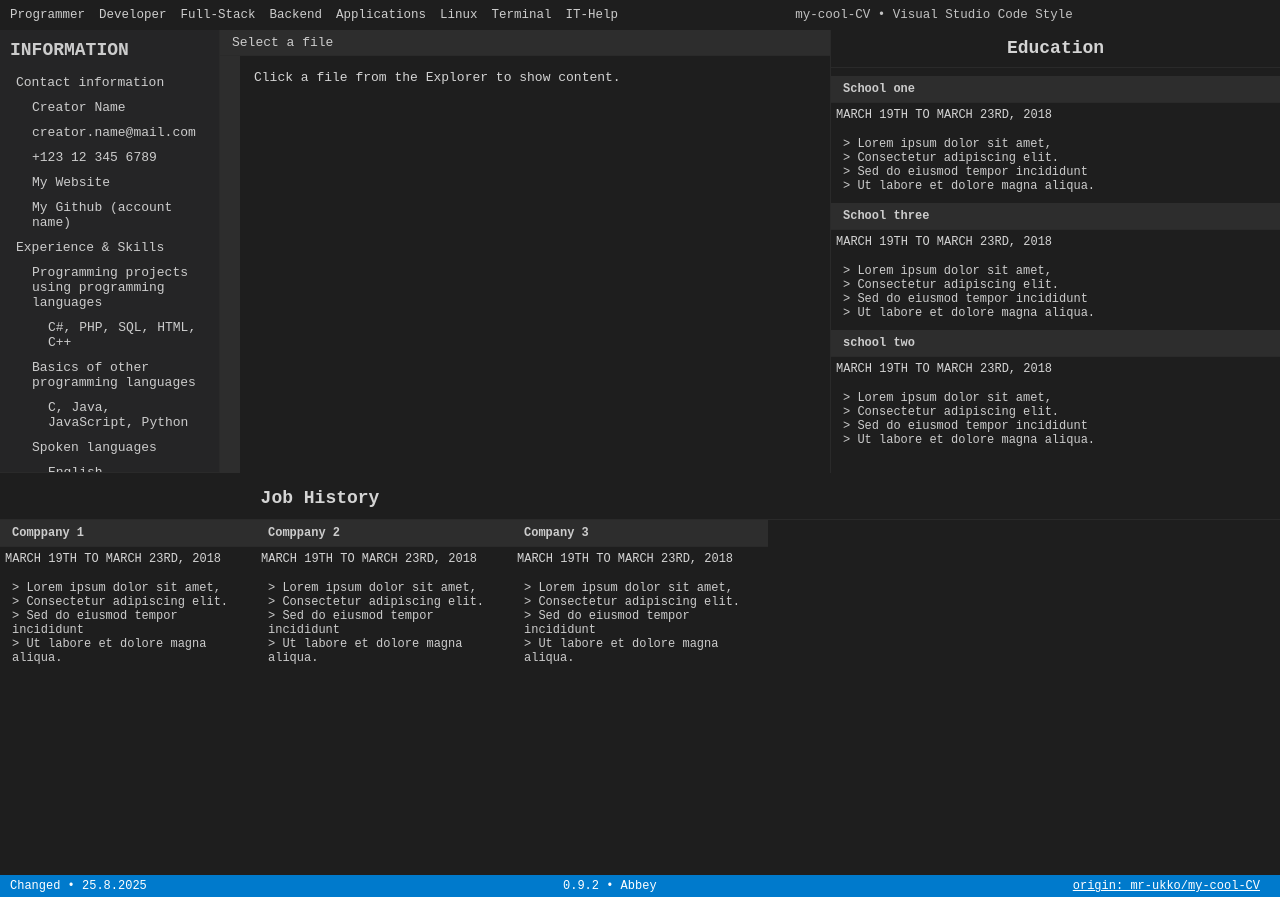
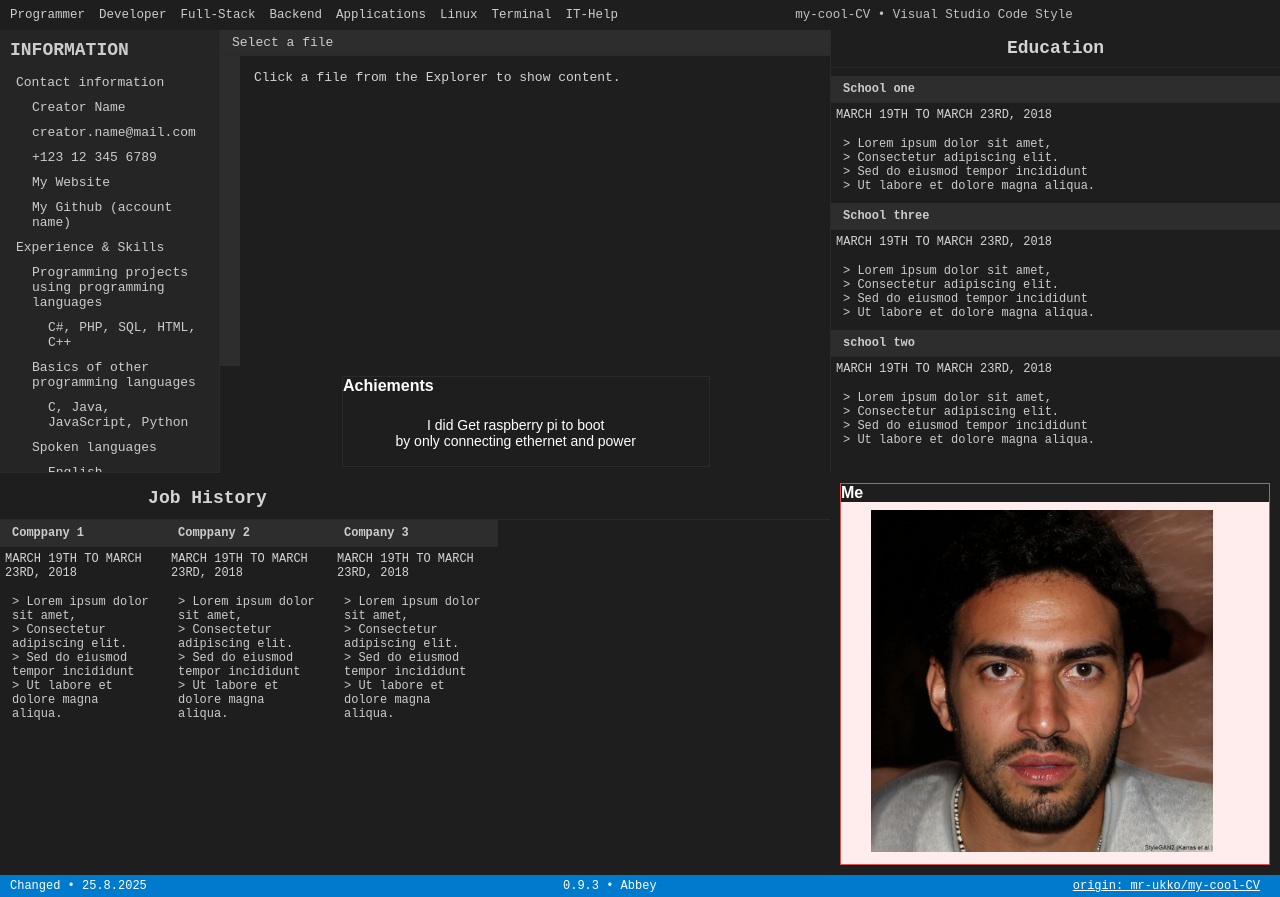
Before and after one commit to mr-ukko/my-cool-CV, a plain HTML site: page index.html in a window 1280 px wide. Drawn offline with Linux system fonts and the light colour scheme; some icons are missing.

Commit message:
0.9.3 • Abby

```diff
--- a/common.css
+++ b/common.css
@@ -6,7 +6,7 @@
   }
   .debug-area {
   display: grid;
-  grid-column: 1 / -1;
+  grid-column: 1 / 3;
   background: #1e1e1e;
   border-top: 1px solid #2a2a2a;
   font-size: 12px;
@@ -22,7 +22,7 @@
   }
 
   .Job-Text {
-  grid-column: 1 / -1;
+  grid-column: 1 / 3;
   background: #1e1e1e;
   display: grid;
   padding-top: 0px;
@@ -55,3 +55,33 @@
   .School{
     width: 100%;
   }
+
+  .static-popup-error {
+    grid-column:3;
+    grid-row: 3 / 5;
+    margin: 10px;
+    display: flex;
+    flex-direction: column;
+    background: #ffecec;
+    border: 1px solid #d9534f;
+    font-family: sans-serif;
+    color: #333;
+}
+
+.editor-popup-error {
+    margin: 10px;
+    margin-left: 20%;
+    display: flex;
+    height: 20%;
+    width: 60%;
+    flex-direction: column;
+    background: #1e1e1e;
+    border: 1px solid #2a2a2a;
+    font-family: sans-serif;
+    color: #ffffff;
+}
+
+  .editor-wrapper {
+    display: flex;
+    height: 70%;
+  }
--- a/index.html
+++ b/index.html
@@ -42,7 +42,17 @@
         <div class="line-numbers" id="lineNumbers"></div>
         <div class="editor" id="editorContent">Click a file from the Explorer to show content.</div>
       </div>
+      <div class="editor-popup-error">
+        <div class="popup-header">
+          <span>Achiements</span>
+          <i class="codicon codicon-close popup-x" aria-hidden="true"></i>
+        </div>
+        <div class="popup-body">
+          <p>I did Get raspberry pi to boot </br> by only connecting ethernet and power</p>
+        </div>
+      </div>
     </section>
+
     <div class="education-folder">
       <h3>Education</h3>
       <div class="education" id="education">
@@ -51,10 +61,19 @@
 
     <div class="Job-Text"><h2>Job History</h2><div></div></div>
     <div class="debug-area" id="debugArea"></div>
+    <div class="static-popup-error">
+      <div class="popup-header">
+        <span>Me</span>
+        <i class="codicon codicon-close popup-x" aria-label="Close"></i>
+      </div>
+      <div class="popup-body">
+        <img src="thispersondoesnotexist.jpg" alt="Error graphic" class="popup-image">
+      </div>
+    </div>
     <script src="renderer.js"></script>
     <footer class="statusbar">
       <div>Changed • 25.8.2025</div>
-      <div>0.9.2 • Abbey</div>
+      <div>0.9.3 • Abbey</div>
       <div>
         <div class="codicon codicon-github" style="float: right" title="github">
         </div>
--- a/style.css
+++ b/style.css
@@ -85,10 +85,6 @@ body {
     border-bottom: 1px solid #2a2a2a;
   }
 
-  .editor-wrapper {
-    display: flex;
-    height: 100%;
-  }
   .line-numbers {
     background: #2d2d2d;
     color: #858585;
@@ -181,3 +177,32 @@ body {
   padding: 10px 12px;
   color: #ccc;
   }
+
+.popup-header {
+  display: flex;
+  justify-content: space-between;
+  align-items: center;
+  background: #1e1e1e;
+  color: #fff;
+  padding: 0px;
+  font-weight: bold;
+}
+
+.popup-x {
+  font-size: 20px;
+  color: #fff;
+  cursor: default;
+}
+
+.popup-body {
+  max-height: 90%;
+  max-width: 90%;
+  padding: 8px;
+  font-size: 14px;
+  text-align: center;
+}
+
+.popup-image {
+    max-height: 100%;
+  max-width: 100%;
+}
```
Also changed, not shown: thispersondoesnotexist.jpg (added).
